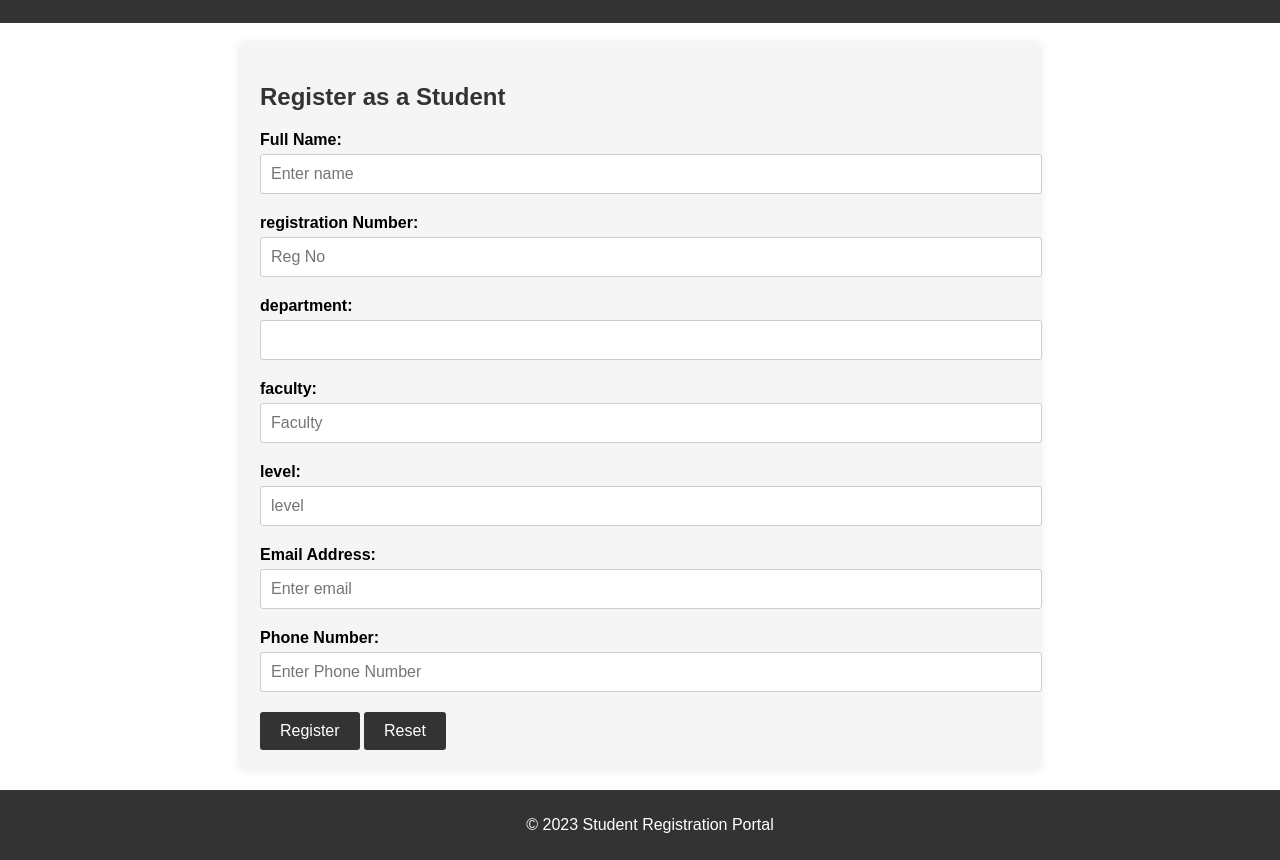
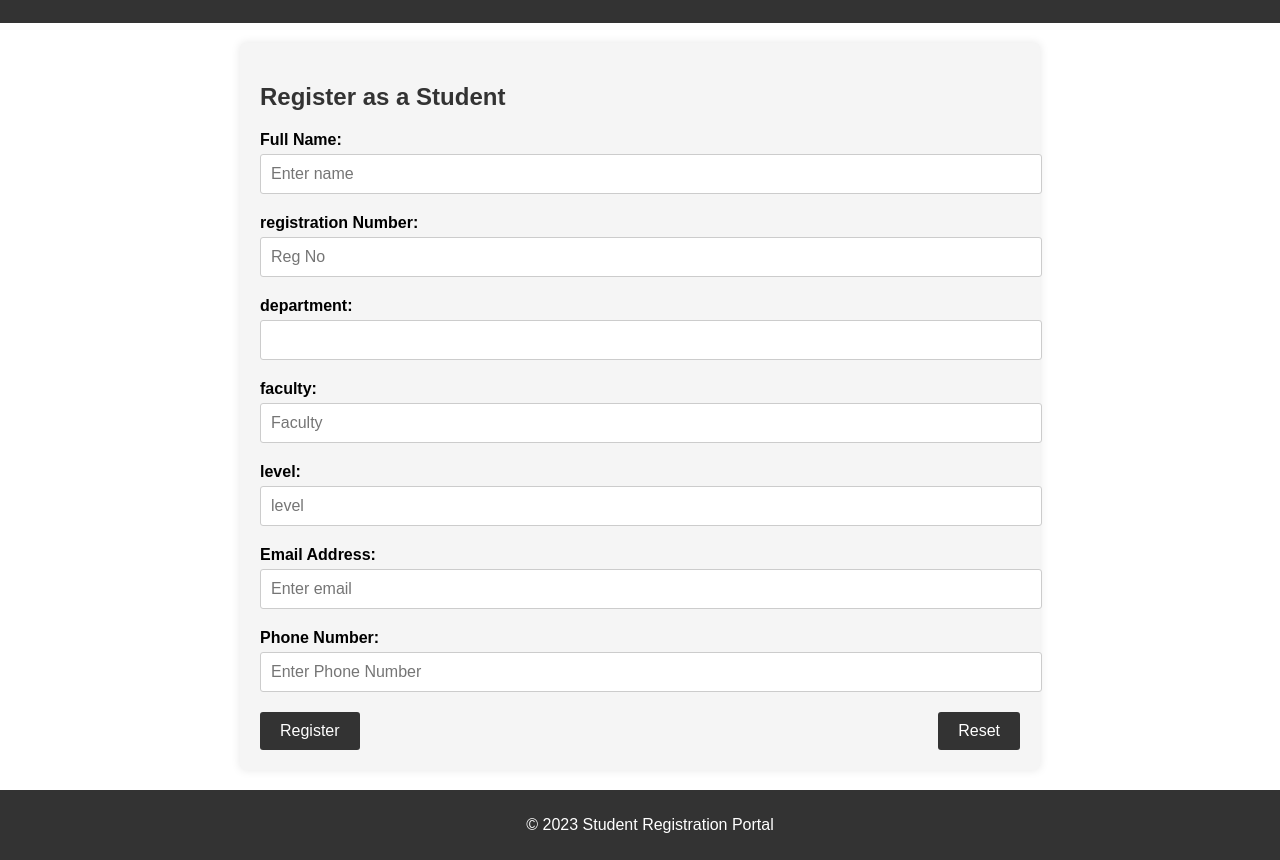
Before and after one commit to ukdon/OSSD, a plain HTML site: page index.html in a window 1280 px wide. Shown: the part 107-967 px from the top of the page. Drawn offline with Linux system fonts and the light colour scheme.

Commit message:
move reset buttom to the right side

```diff
--- a/index.html
+++ b/index.html
@@ -51,8 +51,10 @@
                     <input type="email" id="phoneNo" name="phoneNo" required placeholder="Enter Phone Number">
                 </div>
 
-                <button type="submit">Register</button>
-                <button type="reset">Reset</button>
+                <div class="button-container">
+                    <button type="submit">Register</button>
+                    <button type="reset">Reset</button>
+                  </div>
 
             </form>
         </section>
--- a/style.css
+++ b/style.css
@@ -11,6 +11,12 @@ header {
     text-align: center;
     padding: 20px;
 }
+
+.button-container {
+    display: flex;
+    justify-content: space-between;
+  }
+
 
 h1 {
     font-size: 36px;
```
